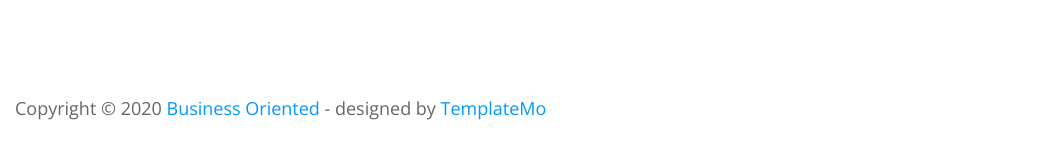
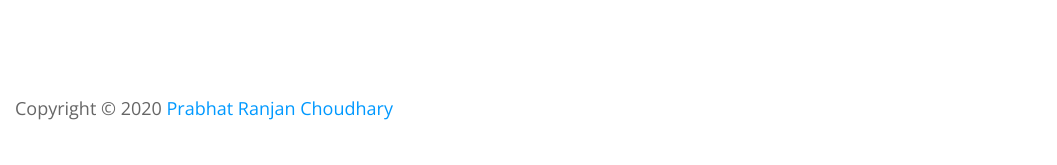
Before and after one commit to imprabhatranjan/html_code, a plain HTML site: page about.html in a window 1280 px wide. Shown: the part 2887-3052 px from the top of the page, 0-1057 px from the left. Drawn offline with nearby package versions, Linux system fonts and the light colour scheme.

Commit message:
Update about.html

```diff
--- a/about.html
+++ b/about.html
@@ -211,8 +211,7 @@ https://templatemo.com/tm-549-business-oriented
     <footer class="container-fluid">
         <div class="row">
             <p class="col-lg-9 col-md-8 mb-5 mb-md-0">
-                Copyright &copy; 2020 <span class="tm-text-primary">Business Oriented</span>
-                - designed by <a rel="nofollow" target="_parent" href="https://templatemo.com" class="tm-link-primary">TemplateMo</a>
+                Copyright &copy; 2020 <span class="tm-text-primary">Prabhat Ranjan Choudhary</span>
             </p>
             <div class="col-lg-3 col-md-4 text-right">
                 <a rel="nofollow" target="_blank" href="https://fb.com/templatemo" class="tm-social-link">
```
